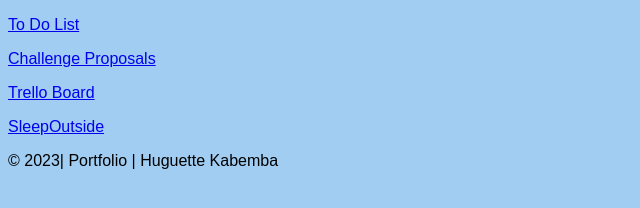
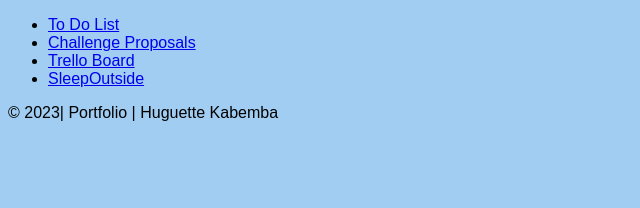
Before and after one commit to huguettekabemba/wdd330, a plain HTML site: page index.html in a window 1280 px wide. Shown: the whole page, without its empty margins (0-640 px from the left). Drawn offline with Linux system fonts and the light colour scheme.

Commit message:
com last

```diff
--- a/index.html
+++ b/index.html
@@ -10,10 +10,12 @@
 </head>
 <body>
     <main>
-        <p><a href="/todo/todo.html" target="blank">To Do List</a></p>
-        <p><a href="/Challengeproposals/index.html" target="blank">Challenge Proposals</a></p>
-        <p><a href="https://trello.com/b/mfdYJ5M5/sleepoutside" target="_blank">Trello Board</a></p>
-        <p><a href="https://fabulous-pixie-1a03a7.netlify.app" target="_blank">SleepOutside</a></p>
+        <ul>
+        <li><a href="/todo/todo.html" target="blank">To Do List</a></li>
+        <li><a href="/Challengeproposals/index.html" target="blank">Challenge Proposals</a></li>
+        <li><a href="https://trello.com/b/mfdYJ5M5/sleepoutside" target="_blank">Trello Board</a></li>
+        <li><a href="https://fabulous-pixie-1a03a7.netlify.app" target="_blank">SleepOutside</a></li>
+        </ul>
     </main>
     <footer>
         &copy; 2023| Portfolio | Huguette Kabemba
```
